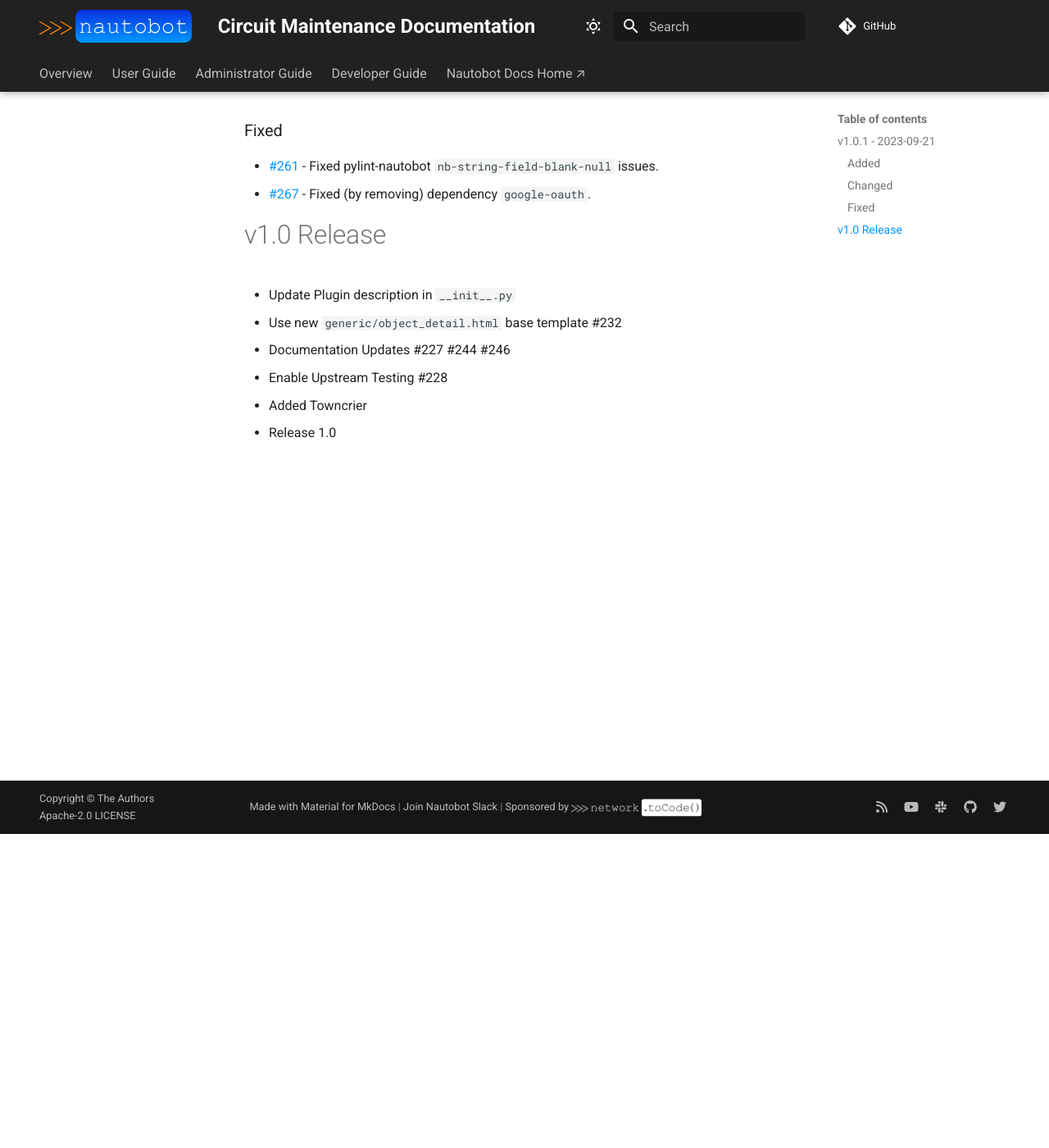
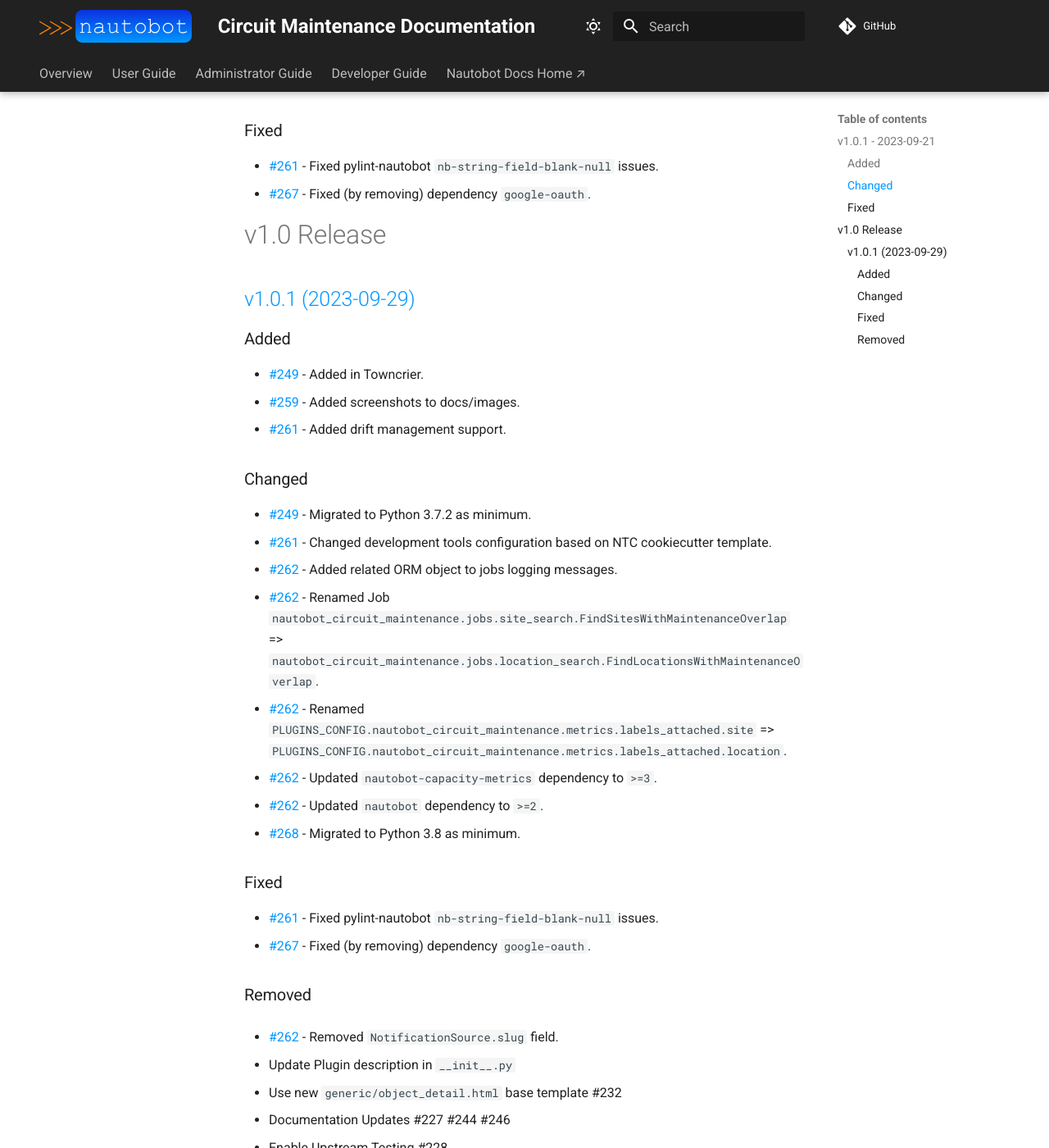
Before and after one commit to nautobot/nautobot-app-circuit-maintenance, an MkDocs documentation site: the page built from docs/admin/release_notes/version_1.0.md, in a window 1280 px wide and 1400 px high, scrolled down 383 px. Shown: the whole window at 82% size. Built offline with MkDocs 1.6.1 and Material for MkDocs 9.7.7, drawn with Linux system fonts in a browser that asks for light colours; comment, search, counter and statistics services are not loaded.

Commit message:
towncrier setup to release notes

```diff
--- a/docs/admin/release_notes/version_1.0.md
+++ b/docs/admin/release_notes/version_1.0.md
@@ -20,6 +20,34 @@
 # v1.0 Release
 
 <!-- towncrier release notes start -->
+## [v1.0.1 (2023-09-29)](https://github.com/nautobot/nautobot-plugin-circuit-maintenance/releases/tag/v1.0.1)
+
+### Added
+
+- [#249](https://github.com/nautobot/nautobot-plugin-circuit-maintenance/issues/249) - Added in Towncrier.
+- [#259](https://github.com/nautobot/nautobot-plugin-circuit-maintenance/issues/259) - Added screenshots to docs/images.
+- [#261](https://github.com/nautobot/nautobot-plugin-circuit-maintenance/issues/261) - Added drift management support.
+
+### Changed
+
+- [#249](https://github.com/nautobot/nautobot-plugin-circuit-maintenance/issues/249) - Migrated to Python 3.7.2 as minimum.
+- [#261](https://github.com/nautobot/nautobot-plugin-circuit-maintenance/issues/261) - Changed development tools configuration based on NTC cookiecutter template.
+- [#262](https://github.com/nautobot/nautobot-plugin-circuit-maintenance/issues/262) - Added related ORM object to jobs logging messages.
+- [#262](https://github.com/nautobot/nautobot-plugin-circuit-maintenance/issues/262) - Renamed Job `nautobot_circuit_maintenance.jobs.site_search.FindSitesWithMaintenanceOverlap` => `nautobot_circuit_maintenance.jobs.location_search.FindLocationsWithMaintenanceOverlap`.
+- [#262](https://github.com/nautobot/nautobot-plugin-circuit-maintenance/issues/262) - Renamed `PLUGINS_CONFIG.nautobot_circuit_maintenance.metrics.labels_attached.site` => `PLUGINS_CONFIG.nautobot_circuit_maintenance.metrics.labels_attached.location`.
+- [#262](https://github.com/nautobot/nautobot-plugin-circuit-maintenance/issues/262) - Updated `nautobot-capacity-metrics` dependency to `>=3`.
+- [#262](https://github.com/nautobot/nautobot-plugin-circuit-maintenance/issues/262) - Updated `nautobot` dependency to `>=2`.
+- [#268](https://github.com/nautobot/nautobot-plugin-circuit-maintenance/issues/268) - Migrated to Python 3.8 as minimum.
+
+### Fixed
+
+- [#261](https://github.com/nautobot/nautobot-plugin-circuit-maintenance/issues/261) - Fixed pylint-nautobot `nb-string-field-blank-null` issues.
+- [#267](https://github.com/nautobot/nautobot-plugin-circuit-maintenance/issues/267) - Fixed (by removing) dependency `google-oauth`.
+
+### Removed
+
+- [#262](https://github.com/nautobot/nautobot-plugin-circuit-maintenance/issues/262) - Removed `NotificationSource.slug` field.
+
 
 - Update Plugin description in `__init__.py`
 - Use new `generic/object_detail.html` base template #232
--- a/pyproject.toml
+++ b/pyproject.toml
@@ -25,7 +25,7 @@
 google-auth-oauthlib = "^0.5.0"
 markdown = "!=3.3.5"  # Added due an issue with Markdown 3.3.5
 # TBD: Update to production version
-nautobot = { version = ">=2.0.0rc1,<2.0.0rc99", optional = true }  # Used for local development
+nautobot = "2.0.0"  # Used for local development
 # TBD: Update to production version
 nautobot-capacity-metrics = {version = ">=3.0.0rc1", optional = true }
 python = ">=3.8, <3.12"
@@ -140,7 +140,7 @@
 [tool.towncrier]
 package = "nautobot_circuit_maintenance"
 directory = "changes"
-filename = "docs/admin/release_notes/version_1.0.md"
+filename = "docs/admin/release_notes/version_2.0.md"
 template = "development/towncrier_template.j2"
 start_string = "<!-- towncrier release notes start -->"
 issue_format = "[#{issue}](https://github.com/nautobot/nautobot-plugin-circuit-maintenance/issues/{issue})"
```
Also changed, not shown: docs/admin/release_notes/version_2.0.md (+6 -4 lines), tasks.py (+16 -0 lines), 12 other files.
